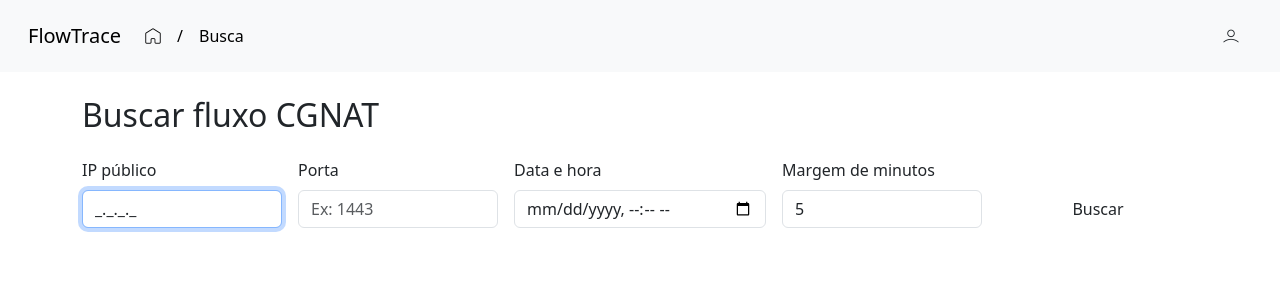
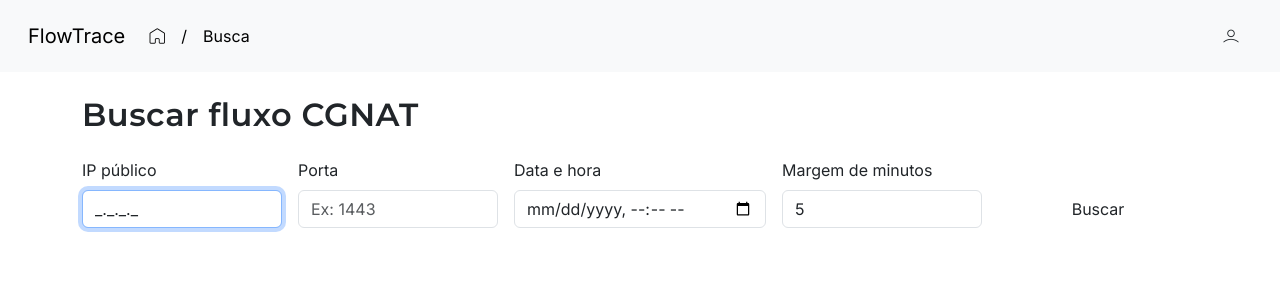
Before and after one commit to estevaomrviana/flowtrace, a Django app: page /search/ in a window 1280 px wide. Shown: the top 300 px of the page. Run offline with Django 5.2, Linux system fonts and the light colour scheme; parts of the project's set-up code (start-up, migrations or seed data) failed here and were passed over; some libraries are stand-ins or nearby versions.

Commit message:
style: adição de fonts

```diff
--- a/templates/base.html
+++ b/templates/base.html
@@ -10,44 +10,13 @@
 
     <link rel="stylesheet" href="{% static 'bootstrap/css/bootstrap.min.css' %}">
     <link rel="stylesheet" href="{% static 'css/style.css' %}">
+    <link rel="stylesheet" href="{% static 'css/fonts.css' %}">
     <link rel="stylesheet" href="{% static 'icons/lineicons/lineicons.css' %}">
 
     {% block extra_css %}{% endblock %}
 </head>
 
 <body>
-
-    <!-- Navbar -->
-    <!-- <nav class="navbar navbar-expand-lg navbar-dark bg-dark">
-        <div class="container-fluid">
-
-            <a class="navbar-brand" href="#">Sistema</a>
-
-            <button class="navbar-toggler" type="button" data-bs-toggle="collapse" data-bs-target="#menu">
-                <span class="navbar-toggler-icon"></span>
-            </button>
-
-            <div class="collapse navbar-collapse" id="menu">
-                <ul class="navbar-nav me-auto">
-
-                    <li class="nav-item">
-                        <a class="nav-link" href="#">Home</a>
-                    </li>
-
-                    <li class="nav-item">
-                        <a class="nav-link" href="#">Servidores</a>
-                    </li>
-
-                    <li class="nav-item">
-                        <a class="nav-link" href="#">Logs</a>
-                    </li>
-
-                </ul>
-            </div>
-
-        </div>
-    </nav> -->
-
 
     <header class="sticky-top">
         <nav class="navbar navbar-expand-lg navbar-light bg-light p-3">
--- /dev/null
+++ b/templates/static/css/fonts.css
@@ -0,0 +1,23 @@
+
+@import url('https://fonts.googleapis.com/css2?family=Inter:wght@400;500;600;700&family=Montserrat:wght@600;700&family=Inconsolata:wght@400;500;600&display=swap');
+
+:root {
+--font-primary: 'Inter', sans-serif;
+--font-heading: 'Montserrat', sans-serif;
+--font-mono: 'Inconsolata', monospace;
+}
+
+body {
+    font-family: var(--font-primary);
+}
+
+h1, h2, h3, h4, h5 {
+    font-family: var(--font-heading);
+    letter-spacing: 0.5px;
+}
+
+.mono, code, pre {
+    font-family: var(--font-mono);
+    letter-spacing: 0.3px;
+    font-variant-numeric: tabular-nums;
+}
```
